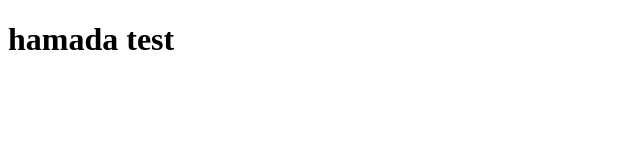
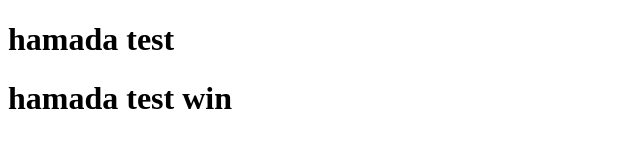
Before and after one commit to Desha-Saeed/Block-Breaking-Game, a plain HTML site: page index.html in a window 1280 px wide. Shown: the whole page, without its empty margins (0-640 px from the left). Drawn offline with Linux system fonts and the light colour scheme.

Commit message:
test win

```diff
--- a/index.html
+++ b/index.html
@@ -11,5 +11,6 @@
   </head>
   <body>
     <h1>hamada test</h1>
+    <h1>hamada test win</h1>
   </body>
 </html>
```
